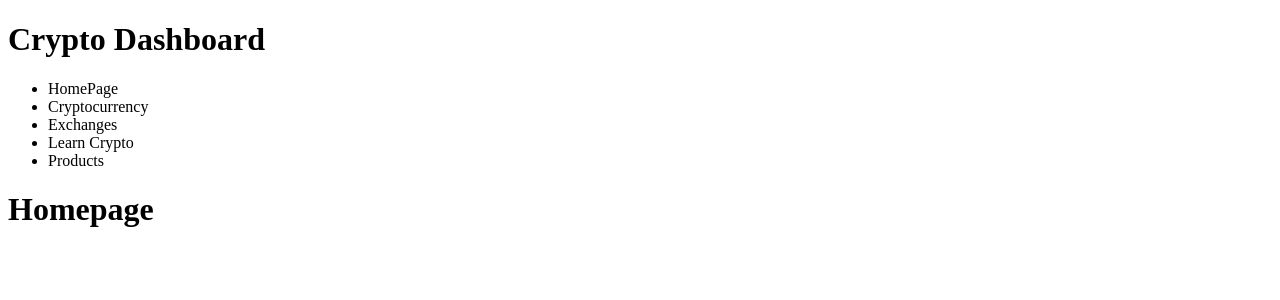
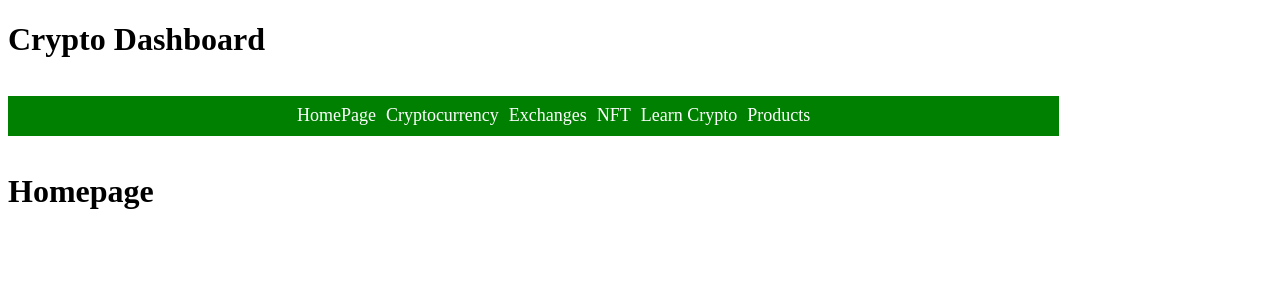
Before and after one commit to surendraSinghKamboj/cryptofrontend, a React (Create React App) app: page /cryptocurrency in a window 1280 px wide. Shown: the top 300 px of the page. Built offline with nearby package versions, Linux system fonts and the light colour scheme.

Commit message:
style init

```diff
--- a/src/components/navbar/NavList.jsx
+++ b/src/components/navbar/NavList.jsx
@@ -9,6 +9,9 @@ const Navlist=[
         name:"Exchanges",
         url:"/exchanges"
     },{
+        name:"NFT",
+        url:"/nft"
+    },{
         name:"Learn Crypto",
         url:"/learnCrypto"
     },{
--- a/src/components/navbar/Navbar.jsx
+++ b/src/components/navbar/Navbar.jsx
@@ -1,15 +1,16 @@
 import React from "react";
 import Navlist from "./NavList";
+import NavbarStyle from "./NavbarStyle";
 
 export default function Navbar() {
   let listItems = Navlist.map((element) => {
-    return <li>{element.name}</li>;
+    return <li style={NavbarStyle.li}>{element.name}</li>;
   });
 
   return (
     <>
       <h1>Crypto Dashboard</h1>
-      <ul>{listItems}</ul>
+      <ul style={NavbarStyle.ul}>{listItems}</ul>
     </>
   );
 }
--- /dev/null
+++ b/src/components/navbar/NavbarStyle.jsx
@@ -0,0 +1,18 @@
+const NavbarStyle={
+        ul:{
+            width:"80%",
+            height:"40px",
+            background:"green",
+            display:"inline-flex",
+            justifyContent:"center",
+            alignItems:"center",
+            gap:"10px"
+        },
+        li:{
+            color:"white",
+            fontSize:"18px",
+            listStyle:"none"
+        }
+}
+
+export default NavbarStyle;
```
